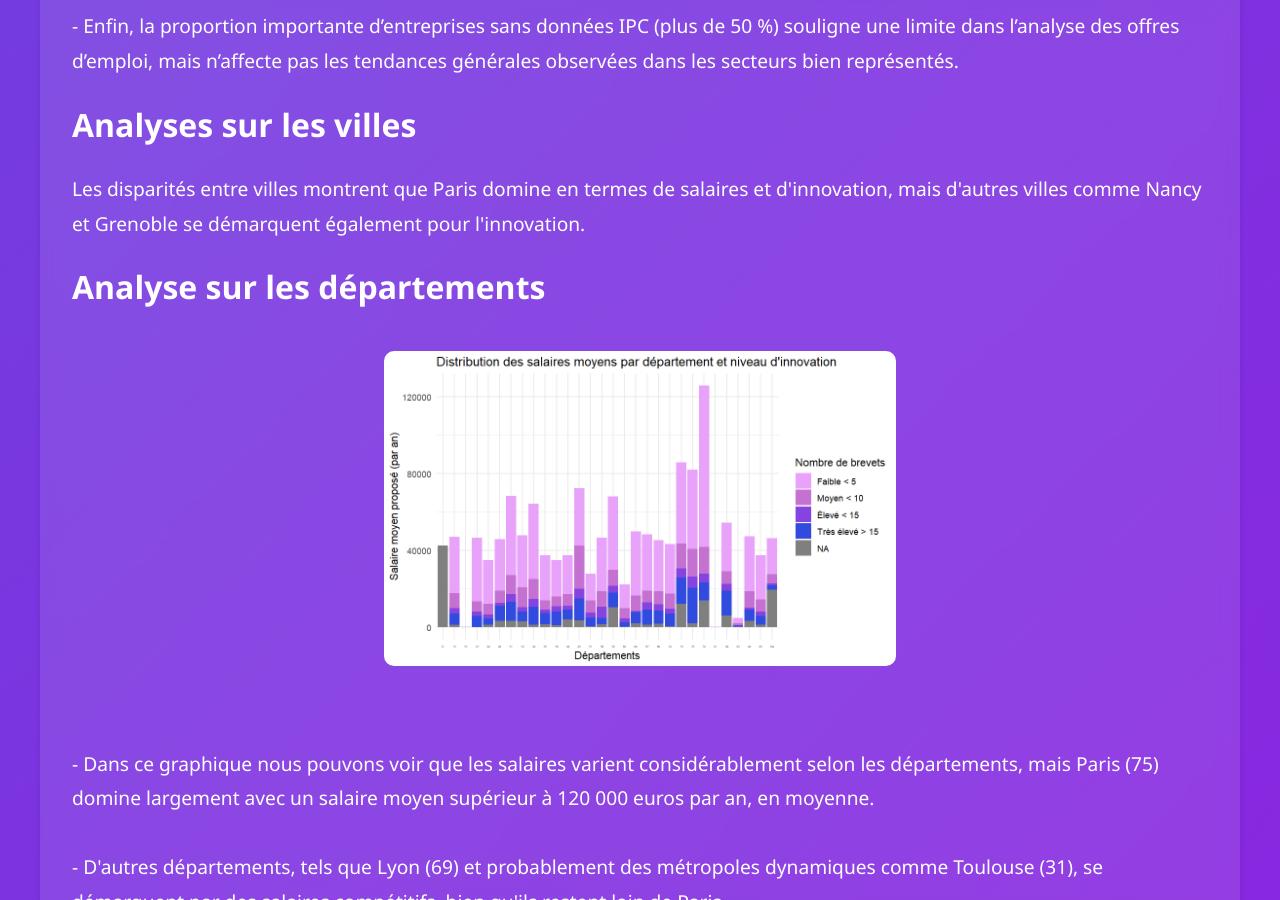
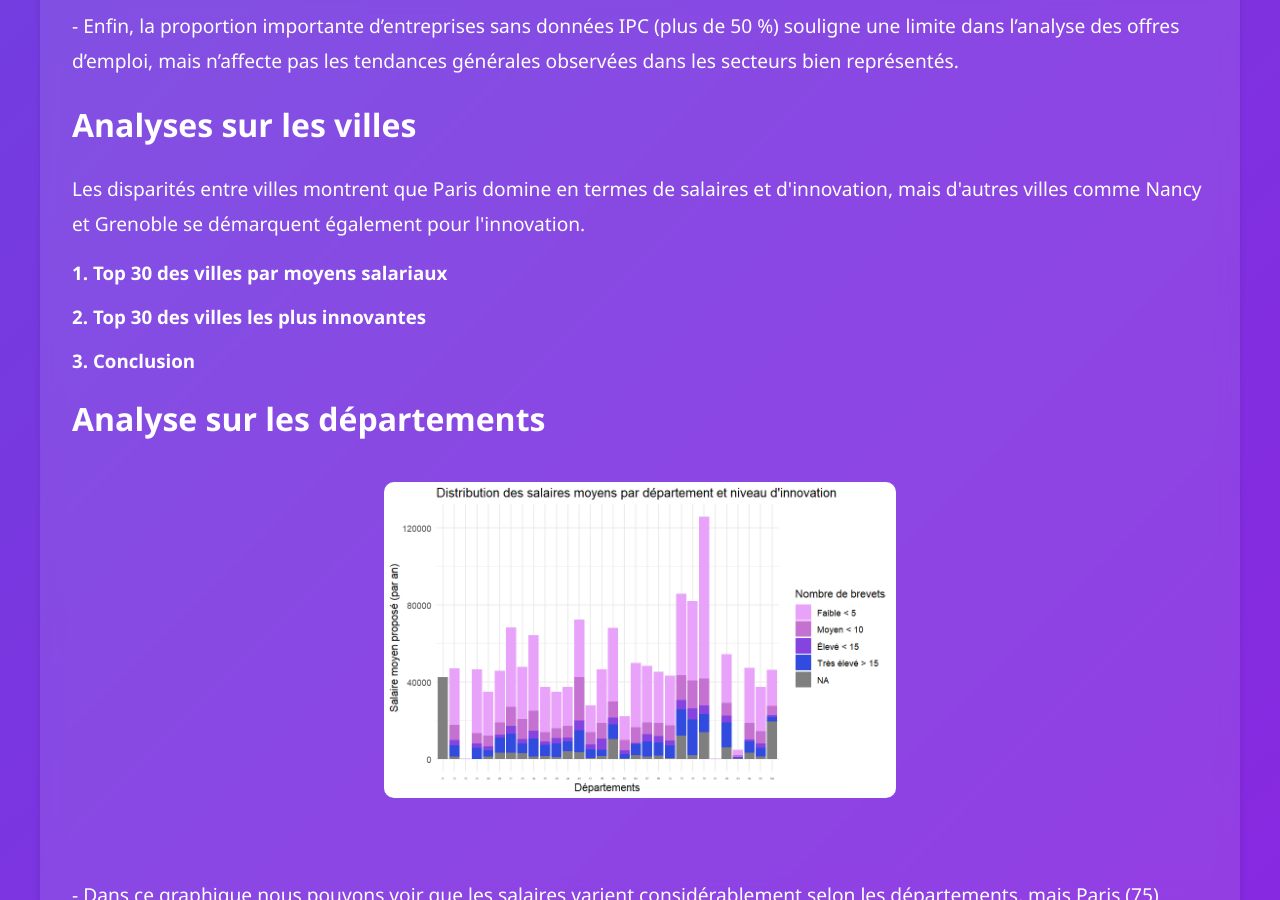
Before and after one commit to SebastienH422/ProjetR.smams, a Jekyll site: the page analyses.html, which Jekyll copies as it is, in a window 1280 px wide and 900 px high, scrolled down 5537 px. Built offline with Jekyll 4.4.1, drawn with Linux system fonts in a browser that asks for light colours.

Commit message:
Update analyses.html

```diff
--- a/analyses.html
+++ b/analyses.html
@@ -149,6 +149,11 @@ Les catégories A et H se démarquent non seulement par leur volume élevé de b
             <section class="section">
                 <h2>Analyses sur les villes</h2>
                 <p>Les disparités entre villes montrent que Paris domine en termes de salaires et d'innovation, mais d'autres villes comme Nancy et Grenoble se démarquent également pour l'innovation.</p>
+            <h3>1. Top 30 des villes par moyens salariaux</h3>
+
+            <h3>2. Top 30 des villes les plus innovantes</h3>
+
+            <h3>3. Conclusion</h3>
             </section>
 
             <section class="section">
```
